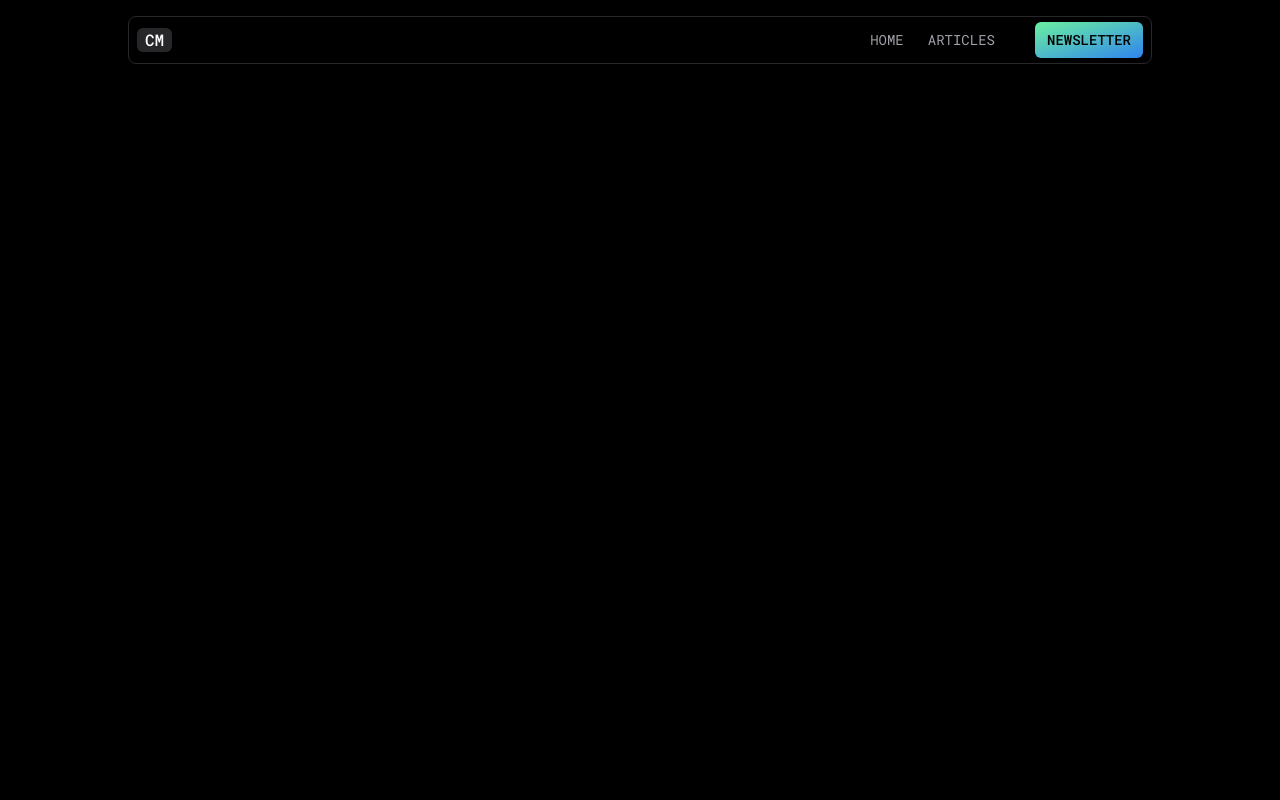
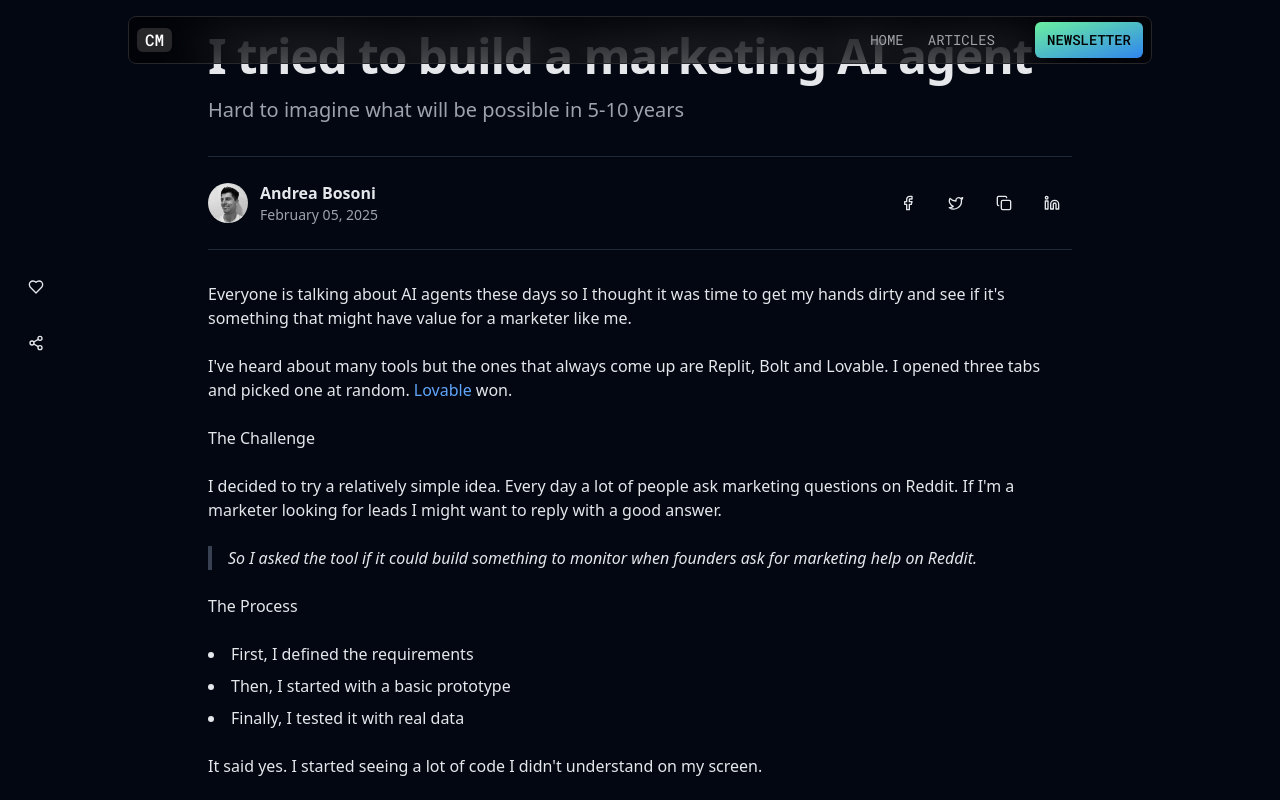
Before and after one commit to ColeInc/colemcconnell.xyz, a Next.js app: page /newsletter/1 in a window 1280 px wide. Before the commit this address had no page. Shown: the top 800 px of the page. Built offline with nearby package versions, Linux system fonts and the light colour scheme.

Commit message:
rendering article page

```diff
--- a/app/home/page.tsx
+++ b/app/home/page.tsx
@@ -0,0 +1,8 @@
+
+const Home = () => {
+  return (
+    <div>Home</div>
+  )
+}
+
+export default Home
--- /dev/null
+++ b/app/newsletter/[slug]/_components/author-info.tsx
@@ -0,0 +1,22 @@
+"use client"
+
+import { Avatar, AvatarFallback, AvatarImage } from "@/components/ui/avatar"
+import { ShareButtons } from "./share-buttons"
+
+export function AuthorInfo() {
+  return (
+    <div className="flex items-center justify-between py-6 border-y border-gray-800 mb-8">
+      <div className="flex items-center gap-3">
+        <Avatar>
+          <AvatarImage src="/images/profile-avatar.jpg" />
+          <AvatarFallback>AB</AvatarFallback>
+        </Avatar>
+        <div>
+          <div className="font-semibold">Andrea Bosoni</div>
+          <div className="text-sm text-gray-400">February 05, 2025</div>
+        </div>
+      </div>
+      <ShareButtons />
+    </div>
+  )
+}
--- /dev/null
+++ b/app/newsletter/[slug]/_components/blog-content.tsx
@@ -0,0 +1,52 @@
+"use client"
+
+import Link from "next/link"
+
+export function BlogContent() {
+  return (
+    <div className="space-y-6">
+      <p>
+        Everyone is talking about AI agents these days so I thought it was time to get my hands dirty and see if
+        it's something that might have value for a marketer like me.
+      </p>
+
+      <p>
+        I've heard about many tools but the ones that always come up are Replit, Bolt and Lovable. I opened three
+        tabs and picked one at random.{" "}
+        <Link href="#" className="text-blue-400 hover:text-blue-300">
+          Lovable
+        </Link>{" "}
+        won.
+      </p>
+
+      <h2>The Challenge</h2>
+
+      <p>
+        I decided to try a relatively simple idea. Every day a lot of people ask marketing questions on Reddit. If
+        I'm a marketer looking for leads I might want to reply with a good answer.
+      </p>
+
+      <blockquote className="border-l-4 border-gray-700 pl-4 italic">
+        So I asked the tool if it could build something to monitor when founders ask for marketing help on Reddit.
+      </blockquote>
+
+      <h3>The Process</h3>
+
+      <ul className="list-disc list-inside space-y-2">
+        <li>First, I defined the requirements</li>
+        <li>Then, I started with a basic prototype</li>
+        <li>Finally, I tested it with real data</li>
+      </ul>
+
+      {/* <Image
+        src={`https://hebbkx1anhila5yf.public.blob.vercel-storage.com/image-oNlSSodRJYq7tGJHvsNMbxhCkkIkce.png`}
+        alt="Screenshot of the code interface"
+        width={800}
+        height={450}
+        className="rounded-lg border border-gray-800"
+      /> */}
+
+      <p>It said yes. I started seeing a lot of code I didn't understand on my screen.</p>
+    </div>
+  )
+}
--- /dev/null
+++ b/app/newsletter/[slug]/_components/share-buttons.tsx
@@ -0,0 +1,23 @@
+"use client"
+
+import { Facebook, Twitter, Linkedin, Copy } from "lucide-react"
+import { Button } from "@/components/ui/button"
+
+export function ShareButtons() {
+  return (
+    <div className="flex gap-2">
+      <Button variant="ghost" size="icon" className="rounded-full hover:bg-gray-800">
+        <Facebook className="w-5 h-5" />
+      </Button>
+      <Button variant="ghost" size="icon" className="rounded-full hover:bg-gray-800">
+        <Twitter className="w-5 h-5" />
+      </Button>
+      <Button variant="ghost" size="icon" className="rounded-full hover:bg-gray-800">
+        <Copy className="w-5 h-5" />
+      </Button>
+      <Button variant="ghost" size="icon" className="rounded-full hover:bg-gray-800">
+        <Linkedin className="w-5 h-5" />
+      </Button>
+    </div>
+  )
+}
--- /dev/null
+++ b/app/newsletter/[slug]/_components/sidebar-actions.tsx
@@ -0,0 +1,25 @@
+"use client"
+
+import { useState } from "react"
+import { Heart, Share2 } from "lucide-react"
+import { Button } from "@/components/ui/button"
+
+export function SidebarActions() {
+  const [isLiked, setIsLiked] = useState(false)
+
+  return (
+    <div className="hidden md:flex flex-col fixed left-4 top-1/3 gap-4">
+      <Button
+        variant="ghost"
+        size="icon"
+        className="rounded-full hover:bg-gray-800"
+        onClick={() => setIsLiked(!isLiked)}
+      >
+        <Heart className={`w-5 h-5 ${isLiked ? "fill-red-500 text-red-500" : ""}`} />
+      </Button>
+      <Button variant="ghost" size="icon" className="rounded-full hover:bg-gray-800">
+        <Share2 className="w-5 h-5" />
+      </Button>
+    </div>
+  )
+}
--- /dev/null
+++ b/app/newsletter/[slug]/page.tsx
@@ -0,0 +1,32 @@
+// import { SidebarActions } from "@/app/newsletter/[slug]/_components/sidebar-actions"
+// import { AuthorInfo } from "@/app/newsletter/[slug]/_components/author-info"
+// import { BlogContent } from "@/app/newsletter/[slug]/_components/blog-content"
+
+import { AuthorInfo } from "./_components/author-info";
+import { BlogContent } from "./_components/blog-content";
+import { SidebarActions } from "./_components/sidebar-actions";
+
+  export default function BlogPost({ params }: { params: { slug: string } }) {
+
+  return (
+    <div className="min-h-screen bg-gray-950 text-gray-200">
+      <article className="container max-w-4xl mx-auto px-4 py-8">
+        {/* <BlogBreadcrumb /> */}
+        <SidebarActions />
+        {/* <p className="text-2xl font-bold text-red-500">{params.slug}</p> */}
+
+        <div className="prose prose-invert lg:prose-xl max-w-none">
+          <h1 className="mb-4 text-4xl font-bold tracking-tight lg:text-5xl">
+            I tried to build a marketing AI agent
+          </h1>
+          <p className="text-xl text-gray-400 mb-8">
+            Hard to imagine what will be possible in 5-10 years
+          </p>
+
+          <AuthorInfo />
+          <BlogContent   />
+        </div>
+      </article>
+    </div>
+  )
+}
--- /dev/null
+++ b/components/ui/avatar.tsx
@@ -0,0 +1,50 @@
+"use client"
+
+import * as React from "react"
+import * as AvatarPrimitive from "@radix-ui/react-avatar"
+
+import { cn } from "@/lib/utils"
+
+const Avatar = React.forwardRef<
+  React.ElementRef<typeof AvatarPrimitive.Root>,
+  React.ComponentPropsWithoutRef<typeof AvatarPrimitive.Root>
+>(({ className, ...props }, ref) => (
+  <AvatarPrimitive.Root
+    ref={ref}
+    className={cn(
+      "relative flex h-10 w-10 shrink-0 overflow-hidden rounded-full",
+      className
+    )}
+    {...props}
+  />
+))
+Avatar.displayName = AvatarPrimitive.Root.displayName
+
+const AvatarImage = React.forwardRef<
+  React.ElementRef<typeof AvatarPrimitive.Image>,
+  React.ComponentPropsWithoutRef<typeof AvatarPrimitive.Image>
+>(({ className, ...props }, ref) => (
+  <AvatarPrimitive.Image
+    ref={ref}
+    className={cn("aspect-square h-full w-full", className)}
+    {...props}
+  />
+))
+AvatarImage.displayName = AvatarPrimitive.Image.displayName
+
+const AvatarFallback = React.forwardRef<
+  React.ElementRef<typeof AvatarPrimitive.Fallback>,
+  React.ComponentPropsWithoutRef<typeof AvatarPrimitive.Fallback>
+>(({ className, ...props }, ref) => (
+  <AvatarPrimitive.Fallback
+    ref={ref}
+    className={cn(
+      "flex h-full w-full items-center justify-center rounded-full bg-muted",
+      className
+    )}
+    {...props}
+  />
+))
+AvatarFallback.displayName = AvatarPrimitive.Fallback.displayName
+
+export { Avatar, AvatarImage, AvatarFallback }
--- a/package.json
+++ b/package.json
@@ -9,6 +9,7 @@
     "lint": "next lint"
   },
   "dependencies": {
+    "@radix-ui/react-avatar": "^1.1.3",
     "@radix-ui/react-dialog": "^1.1.6",
     "@radix-ui/react-icons": "^1.3.2",
     "@radix-ui/react-slot": "^1.1.2",
```
Also changed, not shown: 1 other file (tests, documents, lock files or other folders).
